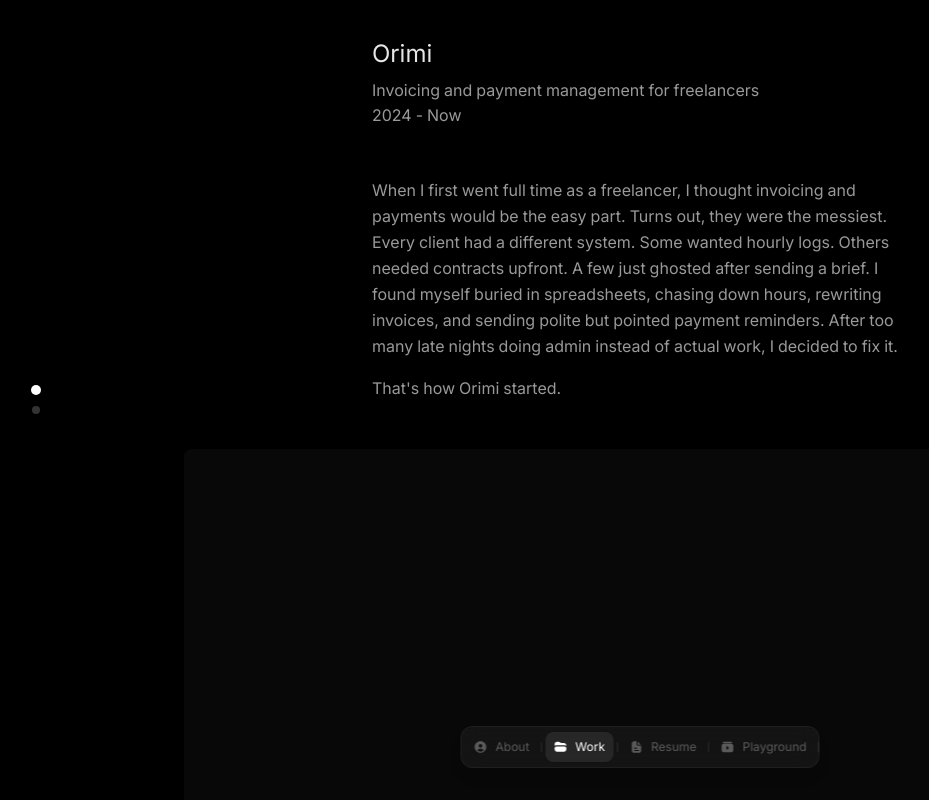
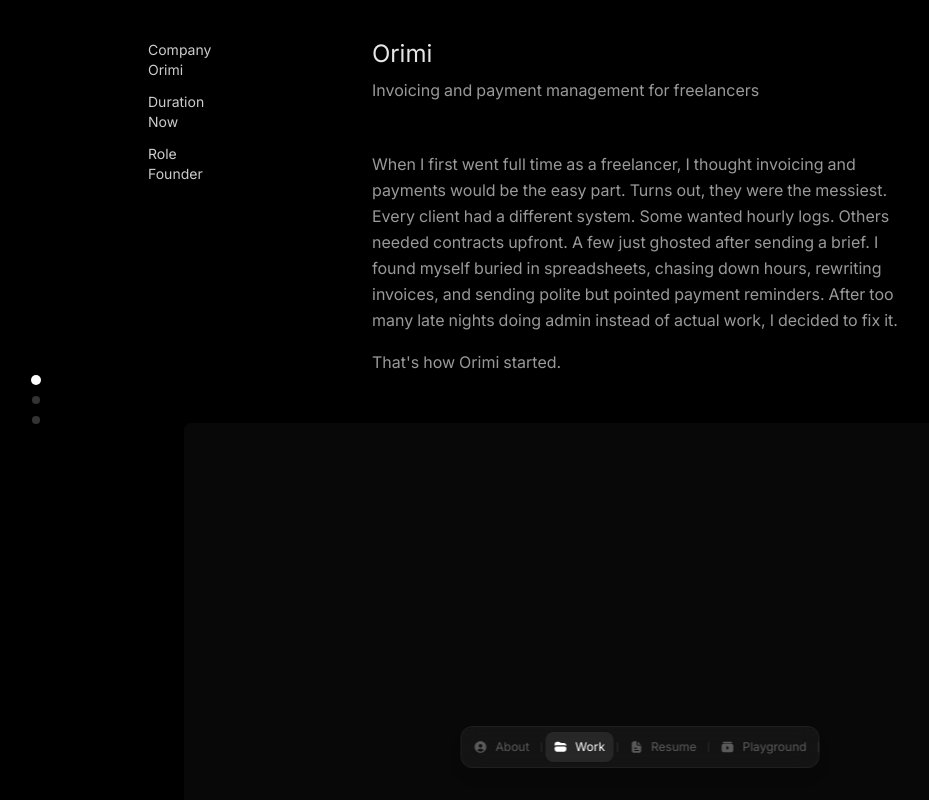
Before and after one commit to vrajshah2311/vraj.me, a Next.js app: page / in a window 1280 px wide. Both pictures are taken after a click on the button "Work". Shown: the top 800 px of the page, without its empty margins (0-929 px from the left). Built offline with nearby package versions, Linux system fonts and the light colour scheme.

Commit message:
Fix WorkSection: Add consistent 48px spacing, improve scroll detection, add left column metadata for all projects, and fix Orimi project data

```diff
--- a/components/WorkSection.tsx
+++ b/components/WorkSection.tsx
@@ -1,54 +1,21 @@
 'use client'
 
 import { motion } from 'framer-motion'
-import { useState, useEffect } from 'react'
+import { useState, useEffect, useCallback } from 'react'
 import OpacityBox from './OpacityBox'
 import BouncyText from './BouncyText'
 
 const WorkSection = () => {
   const [activeProject, setActiveProject] = useState(0)
 
-    useEffect(() => {
-    const handleScroll = () => {
-      const scrollPosition = window.scrollY
-      const windowHeight = window.innerHeight
-      const sectionTop = 120
-
-      const projectHeight = windowHeight * 2
-      const currentProject = Math.floor((scrollPosition - sectionTop) / projectHeight)
-
-      const orimiElement = document.getElementById('project-0')
-      const profoundElement = document.getElementById('project-1')
-
-      let detectedProject = 0
-      if (orimiElement && profoundElement) {
-        const orimiRect = orimiElement.getBoundingClientRect()
-        const profoundRect = profoundElement.getBoundingClientRect()
-
-        if (profoundRect.top <= window.innerHeight * 0.5) {
-          detectedProject = 1
-        } else if (orimiRect.top <= window.innerHeight * 0.5) {
-          detectedProject = 0
-        }
-      } else {
-        detectedProject = currentProject
-      }
-
-      if (detectedProject >= 0 && detectedProject < projects.length) {
-        setActiveProject(detectedProject)
-      }
-    }
-
-    window.addEventListener('scroll', handleScroll)
-    return () => window.removeEventListener('scroll', handleScroll)
-  }, [])
-
   const projects = [
     {
       id: 1,
       title: 'Orimi',
       subtitle: 'Invoicing and payment management for freelancers',
-      period: '2024 - Now',
+      company: 'Orimi',
+      duration: 'Now',
+      role: 'Founder',
       description: 'When I first went full time as a freelancer, I thought invoicing and payments would be the easy part. Turns out, they were the messiest. Every client had a different system. Some wanted hourly logs. Others needed contracts upfront. A few just ghosted after sending a brief. I found myself buried in spreadsheets, chasing down hours, rewriting invoices, and sending polite but pointed payment reminders. After too many late nights doing admin instead of actual work, I decided to fix it.',
       highlight: "That's how Orimi started.",
       hasOpacityBox: true
@@ -102,12 +69,139 @@ import BouncyText from './BouncyText'
       ],
       impact: "Adoption doubled after launching bulk analysis and hierarchy view. Marketers saved hours on research, shifting time toward strategy. The new design system accelerated dev velocity across Profound. CVE now offers a competitive edge by surfacing data that SEO tools simply can't touch.",
       future: "We're exploring regional and language filters, embedded sentiment and intent analysis, and new dashboard templates to extend the design system. CVE redefines how marketers think about keyword research in an AI-native world. Grounded in real prompts and thoughtful design, it's built not just for today, but for where search is going next."
+    },
+    {
+      id: 3,
+      title: 'nsave',
+      subtitle: 'A Fintech Platform for the Rest of Us',
+      company: 'nsave',
+      duration: '6 months',
+      platform: 'Web & Mobile',
+      role: 'Founding Designer',
+      background: "Nsave was founded to solve a critical gap: people from high-inflation economies often lack access to secure, stable banking. Traditional financial systems weren't built for them. Nsave changes that—offering a fully compliant, multi-currency account that lets users store wealth in USD, EUR, or GBP from anywhere. As the product matured, our challenge was to make it feel just as trustworthy and intuitive as a top-tier neobank—while staying nimble and legally compliant.",
+      contribution: "As the founding designer, I led the entire brand and product redesign. My work spanned UX, UI, growth design, and marketing. I worked closely with founders, legal counsel, and engineering to reimagine the brand and visual identity, aligning trust with global accessibility; design and ship core money features: Investments, Savings, and Transfers; lead onboarding redesign to increase completion and trust signals; build a scalable design system used across web, mobile, and internal tools; and own all growth and marketing design — from Product Hunt to performance ads.",
+      timeline: [
+        "Jan 2024: Brand overhaul kick-off",
+        "Feb 2024: MVP features designed (Invest, Save, Transfer)",
+        "Mar 2024: Product Hunt launch (#1 of the day)",
+        "Apr 2024: DAU growth, onboarding revamp",
+        "Jun 2024: Series A secured ($18M)"
+      ],
+      research: {
+        competitors: [
+          "Wise: Excellent international transfers, but limited on wealth preservation",
+          "Revolut: Broad features but region-locked, with volatile user trust",
+          "Western Union / Legacy banks: Accessible but slow, expensive, and outdated"
+        ],
+        insights: [
+          "Trust and compliance—without friction or jargon",
+          "A clean, modern experience that worked internationally",
+          "Clear entry points into investing, saving, and moving funds",
+          "A brand that felt global but empathetic",
+          "An onboarding that reassured without overwhelming"
+        ]
+      },
+      process: [
+        {
+          title: 'A full brand redesign',
+          description: "We rebuilt the brand from the ground up—new logo, color system, typography, and tone of voice. It had to speak to trust, safety, and borderless access. We deliberately avoided cliché fintech blues and leaned into a warmer, modern palette that felt secure but human. Within 24 hours of launch, thousands signed up organically. The new look helped signal product maturity and investor-readiness."
+        },
+        {
+          title: 'Core financial features',
+          description: "I designed flows for Investments (launching with US Treasury-backed products and Shariah-compliant options via Zoya), Savings (structured options with clear returns and risk profiles), and Transfers (fast, intuitive money movement in and out of nsave accounts)."
+        },
+        {
+          title: 'Onboarding revamp',
+          description: "The previous onboarding flow caused drop-off due to compliance-heavy screens. I redesigned it with a clear progress tracker, in-context guidance, and progressive disclosure. I worked closely with our CTO and legal team to balance regulatory constraints with UX best practices. The result: a 33% lift in retention."
+        },
+        {
+          title: 'Scalable design system',
+          description: "I built the initial library of components: buttons, inputs, modals, cards, graphs—with clear states (loading, empty, error) to handle real-world data issues. It cut dev time by 75% across platforms and enabled the team to ship three major features in under 10 weeks."
+        },
+        {
+          title: 'Growth & marketing design',
+          description: "I owned creative across Product Hunt (where we hit #1), paid acquisition, and our public-facing site. Each piece reinforced the new brand tone and drove acquisition. We kept messaging sharp, visuals lightweight, and made sure our campaign design system was plug-and-play across web and mobile."
+        }
+      ],
+      impact: "Thousands of signups in 24 hours post-launch. Increased DAU by 24.6%, retention up 33%. Built investor confidence, contributing to our successful $18M Series A raise. Cut dev time by 75% with the design system.",
+      future: "Expand investment options and user controls. Launch Mastercard integration for global payments. Build native mobile app experience using the new design system. Nsave isn't just another fintech. It's a lifeline for people overlooked by the global banking system. Designing it meant building more than just features—it meant building trust from screen one."
     }
   ]
 
+  // Scroll detection using getBoundingClientRect
+  useEffect(() => {
+    const handleScroll = () => {
+      const projectElements = projects.map((_, index) =>
+        document.getElementById(`project-${index}`)
+      ).filter(Boolean) as HTMLElement[]
+
+      if (projectElements.length === 0) return
+
+      const windowHeight = window.innerHeight
+      const scrollTop = window.pageYOffset || document.documentElement.scrollTop
+
+      // Find which project is closest to the top of the viewport
+      let currentProjectIndex = 0
+      let minDistance = Infinity
+
+      projectElements.forEach((element, index) => {
+        const rect = element.getBoundingClientRect()
+
+        // Only consider projects that are at least partially visible
+        if (rect.bottom > 0 && rect.top < windowHeight) {
+          // Calculate distance from top of viewport to top of project
+          const distanceFromTop = Math.abs(rect.top)
+
+          // Add a small penalty for projects that are too far down
+          const penalty = rect.top > 200 ? (rect.top - 200) * 0.1 : 0
+          const totalDistance = distanceFromTop + penalty
+
+          if (totalDistance < minDistance) {
+            minDistance = totalDistance
+            currentProjectIndex = index
+          }
+        }
+      })
+
+      // console.log(`Setting active project to: ${currentProjectIndex}`)
+      setActiveProject(currentProjectIndex)
+    }
+
+    // Throttle scroll events
+    let ticking = false
+    const throttledScroll = () => {
+      if (!ticking) {
+        requestAnimationFrame(() => {
+          handleScroll()
+          ticking = false
+        })
+        ticking = true
+      }
+    }
+
+    window.addEventListener('scroll', throttledScroll)
+
+    // Initial check
+    setTimeout(handleScroll, 100)
+
+    return () => window.removeEventListener('scroll', throttledScroll)
+  }, [projects.length])
+
+  const scrollToProject = useCallback((index: number) => {
+    const element = document.getElementById(`project-${index}`)
+    if (element) {
+      const offset = 120
+      const elementPosition = element.offsetTop
+      window.scrollTo({
+        top: elementPosition - offset,
+        behavior: 'smooth'
+      })
+      setActiveProject(index)
+    }
+  }, [])
+
   return (
     <section className="pt-32 flex items-start justify-center relative" style={{ paddingTop: '40px' }}>
-
       {/* Top Gradient Overlay */}
       <div className="fixed top-0 left-0 right-0 h-32 bg-gradient-to-b from-black via-black/80 to-transparent z-30 pointer-events-none"></div>
 
@@ -131,27 +225,12 @@ import BouncyText from './BouncyText'
 
               {/* Dot */}
               <div
-                className={`w-2 h-2 rounded-full transition-all duration-2000 cursor-pointer ${
+                className={`w-2 h-2 rounded-full transition-all duration-300 cursor-pointer ${
                   activeProject === index
                     ? 'bg-white scale-125'
                     : 'bg-white/20 hover:bg-white/40'
                 }`}
-                onClick={() => {
-                  setActiveProject(index)
-                  const projectElement = document.getElementById(`project-${index}`)
-                  console.log('Clicking project:', index, 'Element:', projectElement)
-                  if (projectElement) {
-                    const offset = 120
-                    const elementPosition = projectElement.offsetTop
-                    console.log('Scrolling to:', elementPosition - offset)
-                    window.scrollTo({
-                      top: elementPosition - offset,
-                      behavior: 'smooth'
-                    })
-                  } else {
-                    console.log('Project element not found for index:', index)
-                  }
-                }}
+                onClick={() => scrollToProject(index)}
               />
             </div>
           ))}
@@ -163,43 +242,48 @@ import BouncyText from './BouncyText'
           initial={{ opacity: 0 }}
           animate={{ opacity: 1 }}
           transition={{ duration: 0.4 }}
-          className="flex flex-col space-y-16 md:space-y-32"
+          className="flex flex-col"
         >
           {projects.map((project, index) => (
-            <div key={project.id} id={`project-${index}`}>
+            <div key={project.id} id={`project-${index}`} className="mb-12">
               <motion.div
                 initial={{ opacity: 0 }}
                 animate={{ opacity: 1 }}
                 transition={{ delay: 0.1 * index, duration: 0.4 }}
-                  className="space-y-8 md:space-y-12"
+                className="space-y-12"
               >
                 {/* Project Header */}
                 <div className="relative">
-                  {/* Left Column - Metadata (for case studies) - Hidden on mobile */}
+                                    {/* Left Column - Metadata - Hidden on mobile */}
+                  <div className="absolute -left-56 w-40 hidden md:block">
+                    <div className="space-y-3 text-sm text-white/80">
                       {project.company && (
-                    <div className="absolute -left-40 w-32 hidden md:block">
-                      <div className="space-y-3 text-sm text-white/60">
                         <div>
                           <span className="font-medium text-white/80">Company</span>
                           <p>{project.company}</p>
                         </div>
+                      )}
+                      {project.duration && (
                         <div>
                           <span className="font-medium text-white/80">Duration</span>
                           <p>{project.duration}</p>
                         </div>
+                      )}
                       {project.platform && (
                         <div>
                           <span className="font-medium text-white/80">Platform</span>
                           <p>{project.platform}</p>
                         </div>
                       )}
+                      {project.role && (
                         <div>
                           <span className="font-medium text-white/80">Role</span>
                           <p>{project.role}</p>
                         </div>
+                      )}
+
                     </div>
                   </div>
-                  )}
 
                   {/* Main Content */}
                   <div>
@@ -220,25 +304,17 @@ import BouncyText from './BouncyText'
                           staggerDelay={0.01}
                         />
                       </div>
-                      {project.period && (
-                        <div>
-                          <BouncyText
-                            text={project.period}
-                            className="text-[16px] mt-1 text-white/60"
-                            delay={0.5}
-                            staggerDelay={0.01}
-                          />
-                        </div>
-                      )}
+
                     </div>
                   </div>
                 </div>
 
-                {/* Project Description */}
+                {/* Project Description - Only show for projects with description */}
+                {project.description && (
                   <div className="text-[16px] leading-relaxed font-normal text-white/60">
                     <div>
                       <BouncyText
-                      text={project.description || ""}
+                        text={project.description}
                         className="text-sm md:text-[16px] leading-relaxed font-normal text-white/60"
                         delay={0.7}
                         staggerDelay={0.008}
@@ -247,13 +323,14 @@ import BouncyText from './BouncyText'
                     {project.highlight && (
                       <div className="mt-4">
                         <BouncyText
-                        text={project.highlight || ""}
+                          text={project.highlight}
                           delay={0.9}
                           staggerDelay={0.01}
                         />
                       </div>
                     )}
                   </div>
+                )}
 
                 {/* Opacity Box for Orimi */}
                 {project.hasOpacityBox && <OpacityBox />}
@@ -269,7 +346,7 @@ import BouncyText from './BouncyText'
                   </div>
                 )}
 
-                {/* Case Study Content for Profound */}
+                {/* Case Study Content for Profound and Nsave */}
                 {project.background && (
                   <div>
                     {/* Background */}
@@ -318,15 +395,41 @@ import BouncyText from './BouncyText'
                     </div>
 
                     {/* Opacity Box after Contribution */}
-                    <div className="my-12">
+                    <div className="mb-12">
                       <OpacityBox />
                     </div>
+
+                                          {/* Timeline for Nsave */}
+                      {project.timeline && (
+                        <div className="mb-12" id="section-timeline">
+                        <div className="mb-6">
+                          <BouncyText
+                            text="Timeline"
+                            className="font-semibold text-white/90"
+                            delay={2.8}
+                            staggerDelay={0.02}
+                          />
+                        </div>
+                        <div className="space-y-2">
+                          {project.timeline.map((item, idx) => (
+                            <div key={idx}>
+                              <BouncyText
+                                text={item}
+                                className="text-[16px] leading-relaxed font-normal text-white/60"
+                                delay={3.0 + (idx * 0.1)}
+                                staggerDelay={0.012}
+                              />
+                            </div>
+                          ))}
+                        </div>
+                      </div>
+                    )}
 
                     {/* Research highlights */}
                     <div className="mb-12" id="section-research">
                       <div className="mb-6">
                         <BouncyText
-                          text="Research highlights"
+                          text="Research insights"
                           className="font-semibold text-white/90"
                           delay={3.0}
                           staggerDelay={0.02}
@@ -337,7 +440,7 @@ import BouncyText from './BouncyText'
                       <div className="mb-6">
                         <div className="mb-3">
                           <BouncyText
-                            text="Competitor tools"
+                            text="What competitors offered"
                             className="font-medium text-white/80"
                             delay={3.2}
                             staggerDelay={0.02}
@@ -366,7 +469,7 @@ import BouncyText from './BouncyText'
                       <div>
                         <div className="mb-3">
                           <BouncyText
-                            text="User insights"
+                            text="What our users needed"
                             className="font-medium text-white/80"
                             delay={4.0}
                             staggerDelay={0.02}
@@ -396,7 +499,7 @@ import BouncyText from './BouncyText'
                     <div className="mb-12" id="section-process">
                       <div className="mb-6">
                         <BouncyText
-                          text="Design process"
+                          text="What I designed"
                           className="font-semibold text-white/90"
                           delay={4.8}
                           staggerDelay={0.02}
@@ -422,7 +525,7 @@ import BouncyText from './BouncyText'
                               />
                             </div>
                             {/* OpacityBox after each step */}
-                            <div className="mt-8">
+                            <div className="mt-12">
                               <OpacityBox />
                             </div>
                           </div>
@@ -459,7 +562,7 @@ import BouncyText from './BouncyText'
                     <div className="mb-12" id="section-future">
                       <div className="mb-3">
                         <BouncyText
-                          text="Looking ahead"
+                          text="What's next"
                           className="font-semibold text-white/90"
                           delay={7.6}
                           staggerDelay={0.02}
@@ -485,7 +588,7 @@ import BouncyText from './BouncyText'
 
               {/* Divider between projects */}
               {index < projects.length - 1 && (
-                <div className="flex justify-center my-16">
+                <div className="flex justify-center my-12">
                   <div className="w-24 h-px" style={{ backgroundColor: 'rgba(255, 255, 255, 0.08)' }}></div>
                 </div>
               )}
```
Lines whose indentation alone changed are shown as unchanged.
